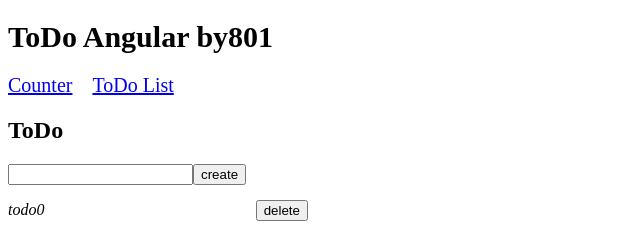
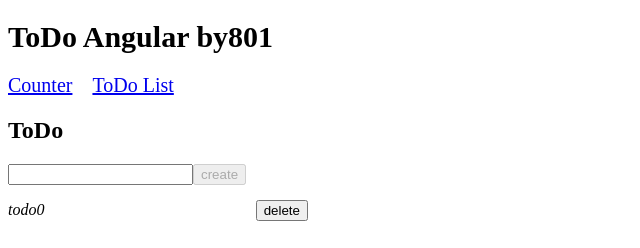
Before and after one commit to sinastya/angular_playground, an Angular app: page /todo in a window 1280 px wide. Shown: the top 248 px of the page, without its empty margins (0-640 px from the left). Built offline with nearby package versions, Linux system fonts and the light colour scheme.

Commit message:
feat: disable create btn on empty input

```diff
--- a/src/app/todo/todo.component.html
+++ b/src/app/todo/todo.component.html
@@ -1,5 +1,5 @@
 <h2>{{subTitle2}}</h2>
 <input [(ngModel)]="inputText" />
-<app-button [btnName]="'create'" (onClick)="addNewItem()"></app-button>
+<app-button [btnName]="'create'" (onClick)="addNewItem()" [isDisabled]="!inputText"></app-button>
 <app-item-list [items]="itemsData" (onDelete)="deleteItem($event)" class="items-block"></app-item-list>
 <app-button [btnName]="'delete all items'" (onClick)="deleteAll()" class="delete-all"></app-button>
```
